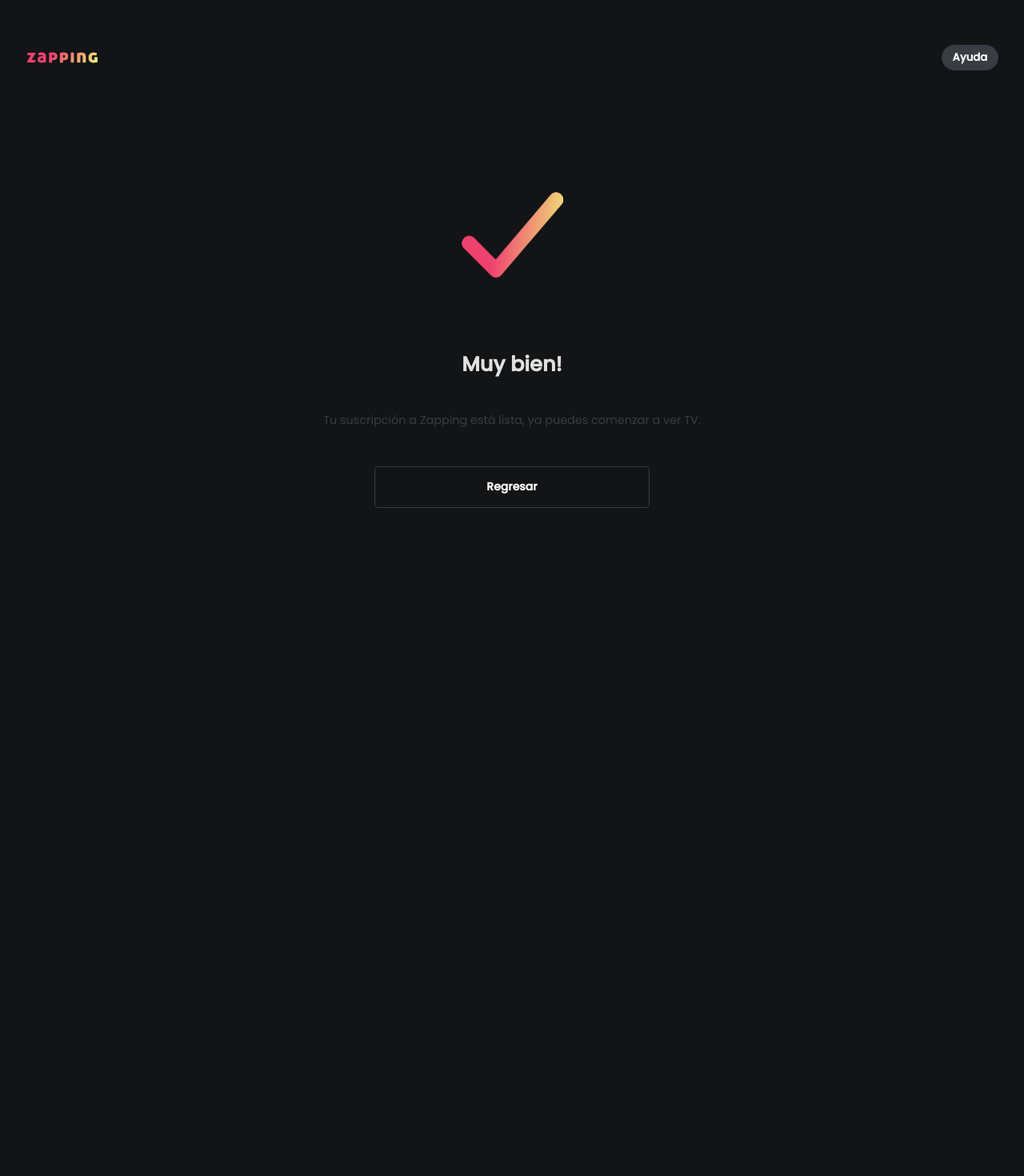
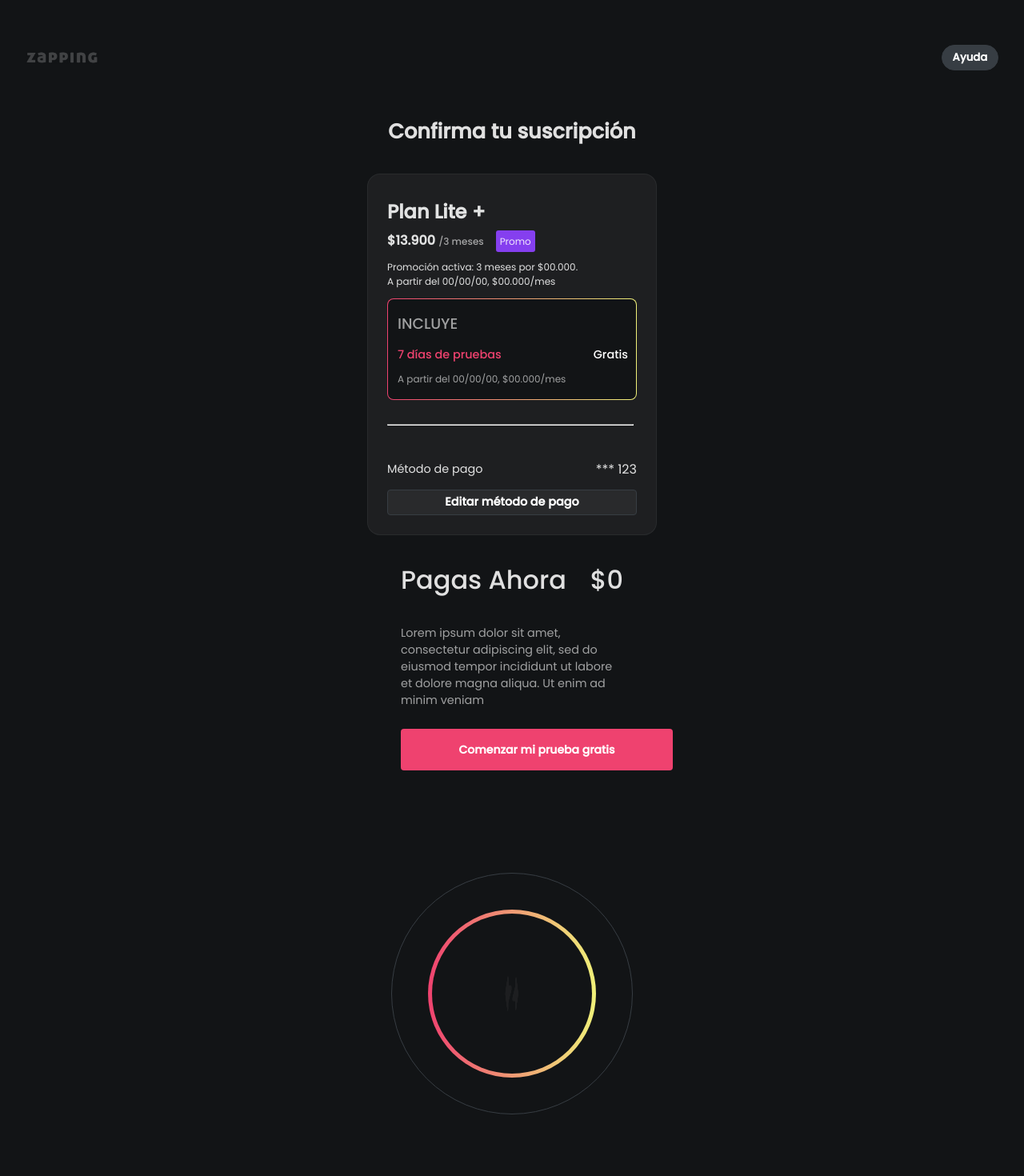
Before and after one commit to AndressaSRodrigues/zapping-prueba, a Vue app in the folder zapping-prueba/: page / in a window 1280 px wide. Shown: the top 1470 px of the page at 80% size. Before the commit the page ends 800 px from the top, so only its background shows below. Built offline with nearby package versions, Linux system fonts and the light colour scheme.

Commit message:
Refactored style

```diff
--- a/zapping-prueba/src/App.vue
+++ b/zapping-prueba/src/App.vue
@@ -1,10 +1,12 @@
 <script setup>
-// import Checkout from './components/Checkout.vue';
-// import Loader from './components/Loader.vue';
+import Checkout from './components/Checkout.vue';
+import Loader from './components/Loader.vue';
 import Success from './components/Success.vue';
 </script>
 
 <template>
+    <Checkout />
+    <Loader />
     <Success />
 </template>
 
--- a/zapping-prueba/src/components/Loader.vue
+++ b/zapping-prueba/src/components/Loader.vue
@@ -28,15 +28,15 @@ section {
 
 .outer-circle {
     @include flex-col;
-    width: 300px;
-    height: 300px;
+    width: 18.75rem;
+    height: 18.75rem;
     border: 1px solid $gray;
     border-radius: 50%;
 
     .inner-circle {
         @include flex-col;
-        width: 200px;
-        height: 200px;
+        width: 12.5rem;
+        height: 12.5rem;
         border-radius: 50%;
         border: 5px solid transparent;
         background:
--- a/zapping-prueba/src/components/Success.vue
+++ b/zapping-prueba/src/components/Success.vue
@@ -72,10 +72,29 @@ section {
         margin: 2rem 0;
         color: $white;
         font-weight: 700;
-        font-size: 14px;
+        font-size: 0.9rem;
         border: 1px solid $gray;
         border-radius: 4px;
         background-color: $bgColor;
     }
 }
+
+@media screen and (min-width: 800px) {
+    section {
+        img {
+        margin: 4rem 0 4rem 0;
+    }
+        .success-title {
+            font-size: 2.5rem;
+        }
+
+        .success-message {
+            font-size: 1.5rem;
+        }
+
+        button {
+            width: 30%;
+        }
+    }
+}
 </style>
```
